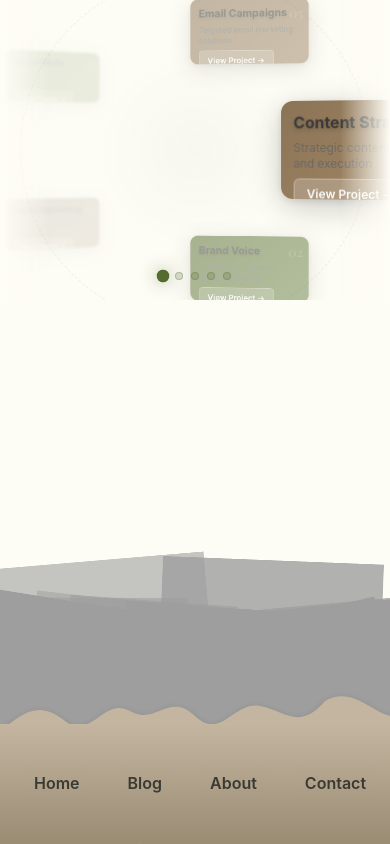
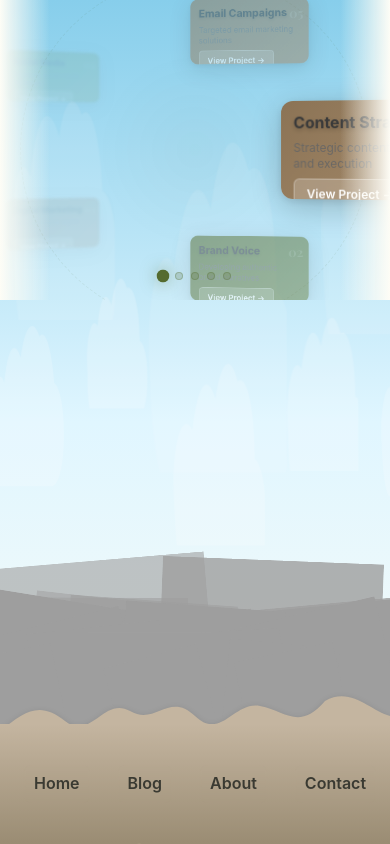
Before and after one commit to Fargarther/content-marketing-website, a React (Vite) app: page / in a window 390 px wide. Built offline with nearby package versions, Linux system fonts and the light colour scheme.

Commit message:
Cloud animation

```diff
--- a/src/components/Carousel.css
+++ b/src/components/Carousel.css
@@ -8,6 +8,7 @@
   justify-content: center;
   perspective: 1000px;
   perspective-origin: center center;
+  z-index: 10; /* Above clouds */
 }
 
 .carousel-wheel {
--- /dev/null
+++ b/src/components/CloudBand.css
@@ -0,0 +1,111 @@
+.clouds-wrapper {
+  position: fixed;
+  top: 0;
+  left: 0;
+  width: 100%;
+  height: 100%;
+  overflow: hidden;
+  pointer-events: none;
+  z-index: 1; /* Behind carousel but visible */
+  background: linear-gradient(to bottom, #87CEEB 0%, #E0F6FF 50%, #FDFCF5 100%);
+  --op-back: 0.4;
+  --op-front: 0.6;
+}
+
+.clouds-svg {
+  position: absolute;
+  width: 200%;
+  height: 100%;
+  top: 0;
+  left: 0;
+}
+
+/* Back layer (slower) */
+.clouds-wrapper > .clouds-svg:first-child .track {
+  animation: cloudscroll-back 240s linear infinite;
+}
+
+/* Front layer (faster) */
+.clouds-wrapper > .clouds-svg:last-child .track {
+  animation: cloudscroll-front 180s linear infinite;
+}
+
+/* Cloud scroll animations */
+@keyframes cloudscroll-back {
+  from {
+    transform: translateX(0);
+  }
+  to {
+    transform: translateX(-2000px);
+  }
+}
+
+@keyframes cloudscroll-front {
+  from {
+    transform: translateX(0);
+  }
+  to {
+    transform: translateX(-2000px);
+  }
+}
+
+/* Gentle bobbing animations */
+.bob-1 {
+  animation: bob1 8s ease-in-out infinite;
+}
+
+.bob-2 {
+  animation: bob2 10s ease-in-out infinite;
+}
+
+@keyframes bob1 {
+  0%, 100% {
+    transform: translateY(0);
+  }
+  50% {
+    transform: translateY(-5px);
+  }
+}
+
+@keyframes bob2 {
+  0%, 100% {
+    transform: translateY(0);
+  }
+  50% {
+    transform: translateY(-8px);
+  }
+}
+
+/* Animation delays for variety */
+.d1 {
+  animation-delay: 0s;
+}
+
+.d2 {
+  animation-delay: 2s;
+}
+
+.d3 {
+  animation-delay: 4s;
+}
+
+.d4 {
+  animation-delay: 6s;
+}
+
+/* Responsive adjustments */
+@media (max-width: 768px) {
+  .clouds-wrapper {
+    --op-back: 0.1;
+    --op-front: 0.2;
+  }
+}
+
+/* Reduced motion support */
+@media (prefers-reduced-motion: reduce) {
+  .track,
+  .bob-1,
+  .bob-2 {
+    animation: none !important;
+  }
+}
--- a/src/components/CloudBand.jsx
+++ b/src/components/CloudBand.jsx
@@ -1,138 +1,68 @@
-import React from "react";
+import React from 'react';
+import './CloudBand.css';
 
-const CloudBand = ({
-  height = 280,
-  speedFront = 60,
-  speedMid = 95,
-  speedBack = 140,
-  opacityFront = 0.95,
-  opacityMid = 0.7,
-  opacityBack = 0.5,
-  idPrefix = "cloudband",
-  className = ""
-}) => {
-  const blurS = `${idPrefix}-blur-s`;
-  const blurM = `${idPrefix}-blur-m`;
-  const fadeY = `${idPrefix}-fade-y`;
-  const maskId = `${idPrefix}-mask`;
-  const drop = `${idPrefix}-drop`;
-
+const CloudBand = () => {
   return (
-    <div
-      className={className}
-      style={{ position: "absolute", top: 0, left: 0, width: "100%", height: "100%", zIndex: -1 }}
-      aria-hidden
-    >
-      {/* Inline styles so it works out-of-the-box in Vite */}
-      <style>{`
-        .cb-wrap { pointer-events:none; position:absolute; inset:0; overflow:hidden; z-index:0;
-          background: linear-gradient(to bottom, #87CEEB 0%, #B0E0E6 60%, #E0F6FF 100%); }
-        .cb-svg { width:200%; height:100%; display:block; }
-        @keyframes cb-scroll { from { transform: translateX(0); } to { transform: translateX(-50%); } }
-        @keyframes cb-bob1 { 0%,100%{ transform: translateY(0);} 50%{ transform: translateY(-6px);} }
-        @keyframes cb-bob2 { 0%,100%{ transform: translateY(0);} 50%{ transform: translateY(-10px);} }
-        @keyframes cb-breathe { 0%,100%{ transform: scale(1);} 50%{ transform: scale(1.02);} }
-        .cb-track { animation: cb-scroll ${speedFront}s linear infinite; }
-        .cb-track.mid { animation-duration: ${speedMid}s; filter: url(#${blurS}); }
-        .cb-track.back { animation-duration: ${speedBack}s; filter: url(#${blurM}); }
-        .cb-bob1 { animation: cb-bob1 9s ease-in-out infinite alternate; }
-        .cb-bob2 { animation: cb-bob2 12s ease-in-out infinite alternate; }
-        .cb-breathe { animation: cb-breathe 16s ease-in-out infinite; transform-origin:center; }
-        .cb-d1 { animation-delay:-2s; } .cb-d2 { animation-delay:-4s; } .cb-d3 { animation-delay:-6s; } .cb-d4 { animation-delay:-8s; }
-        @media (prefers-reduced-motion: reduce){ .cb-track,.cb-bob1,.cb-bob2,.cb-breathe{ animation:none!important; } }
-        @media (prefers-color-scheme: dark){ .cb-wrap{ background: linear-gradient(to bottom, #16243e, #1f3355 55%, #2a4365); } }
-      `}</style>
-
-      <div className="cb-wrap">
-        {/* Shared defs (filters, symbols, mask, drop shadow) */}
-        <svg width={0} height={0} aria-hidden focusable="false">
+    <div className="clouds-wrapper">
+      {/* BACK LAYER (soft + slow) */}
+      <svg className="clouds-svg" viewBox="0 0 2000 400" preserveAspectRatio="none" aria-hidden>
         <defs>
-            <filter id={blurS}><feGaussianBlur stdDeviation="0.6"/></filter>
-            <filter id={blurM}><feGaussianBlur stdDeviation="1.2"/></filter>
-            {/* Soft vertical fade for top/bottom edges */}
-            <linearGradient id={fadeY} x1="0" y1="0" x2="0" y2="1">
-              <stop offset="0%" stopColor="#000" stopOpacity="0"/>
-              <stop offset="20%" stopColor="#000" stopOpacity="1"/>
-              <stop offset="80%" stopColor="#000" stopOpacity="1"/>
-              <stop offset="100%" stopColor="#000" stopOpacity="0"/>
-            </linearGradient>
-            <mask id={maskId}><rect width="100%" height="100%" fill={`url(#${fadeY})`} /></mask>
-            {/* Subtle drop shadow to ensure clouds pop on bright skies */}
-            <filter id={drop} x="-50%" y="-50%" width="200%" height="200%">
-              <feDropShadow dx="0" dy="1" stdDeviation="0.8" floodOpacity="0.18" />
-            </filter>
-            {/* Cloud shapes */}
-            <symbol id={`${idPrefix}-a`} viewBox="0 0 220 90">
-              <path d="M25 70c-6-22 15-38 38-30 8-17 31-26 52-12 10-15 33-21 51-7 22-3 40 12 40 32 14 1 26 10 26 25 0 16-14 27-34 27H55C41 105 31 92 25 70Z"/>
+          <symbol id="cloud-a" viewBox="0 0 220 90">
+            <path d="M15 65c-8-20 12-40 35-28 10-22 35-30 58-15 8-12 28-18 45-8 18-5 38 8 42 28 16 2 30 12 30 28 0 18-16 30-38 30H45C28 100 20 85 15 65Z"/>
           </symbol>
-            <symbol id={`${idPrefix}-b`} viewBox="0 0 180 70">
-              <path d="M18 55c-5-16 11-30 28-24 5-12 22-19 38-9 8-13 28-19 43-6 20-3 35 9 35 24 12 1 22 8 22 19 0 12-11 21-28 21H38C26 80 19 70 18 55Z"/>
-            </symbol>
-            <symbol id={`${idPrefix}-c`} viewBox="0 0 260 110">
-              <path d="M30 85c-7-26 17-45 46-36 9-20 36-31 62-14 12-19 40-28 62-10 27-4 48 13 48 37 16 1 30 11 30 29 0 18-16 31-39 31H58C42 122 32 106 30 85Z"/>
-            </symbol>
-            <symbol id={`${idPrefix}-d`} viewBox="0 0 200 80">
-              <path d="M22 60c-5-20 12-35 32-28 6-14 25-22 43-10 9-15 30-21 46-7 21-3 37 10 37 29 13 1 24 9 24 22 0 14-12 24-30 24H44C31 90 23 79 22 60Z"/>
-            </symbol>
-            <symbol id={`${idPrefix}-e`} viewBox="0 0 210 90">
-              <path d="M24 68c-6-21 13-37 36-29 7-16 28-25 48-12 9-15 31-22 49-7 23-3 40 11 40 31 14 1 26 9 26 24 0 15-13 26-32 26H48C34 101 26 89 24 68Z"/>
-            </symbol>
-            <symbol id={`${idPrefix}-f`} viewBox="0 0 240 100">
-              <path d="M35 74c-6-22 13-42 39-33 8-18 30-28 53-13 11-18 36-26 56-9 25-4 44 12 44 34 15 1 28 10 28 26 0 17-14 29-35 29H58C43 108 35 95 35 74Z"/>
+          <symbol id="cloud-b" viewBox="0 0 260 110">
+            <path d="M30 80c-10-25 18-45 42-35 12-20 38-32 62-18 15-22 42-28 65-12 28-6 48 15 48 38 18 3 32 14 32 30 0 20-16 32-40 32H65C45 115 32 100 30 80Z"/>
           </symbol>
         </defs>
-        </svg>
 
-        {/* BACK LAYER */}
-        <svg className="cb-svg" viewBox="0 0 2000 400" preserveAspectRatio="none" mask={`url(#${maskId})`}>
-          <g className="cb-track back" fill="#ffffff" fillOpacity={opacityBack}>
-            <g className="cb-bob1 cb-d1"><use href={`#${idPrefix}-c`} x={40} y={40} width={340} height={144} /></g>
-            <g className="cb-bob2 cb-d2"><use href={`#${idPrefix}-f`} x={420} y={55} width={380} height={158} /></g>
-            <g className="cb-bob1 cb-d3"><use href={`#${idPrefix}-e`} x={860} y={30} width={320} height={140} /></g>
-            <g className="cb-bob2 cb-d4"><use href={`#${idPrefix}-c`} x={1220} y={50} width={360} height={152} /></g>
-            <g className="cb-bob1 cb-d2"><use href={`#${idPrefix}-f`} x={1620} y={35} width={400} height={168} /></g>
-            {/* Track B */}
-            <g className="cb-bob2 cb-d3"><use href={`#${idPrefix}-c`} x={2040} y={40} width={340} height={144} /></g>
-            <g className="cb-bob1 cb-d4"><use href={`#${idPrefix}-f`} x={2420} y={55} width={380} height={158} /></g>
-            <g className="cb-bob2 cb-d1"><use href={`#${idPrefix}-e`} x={2860} y={30} width={320} height={140} /></g>
+        <g className="track back" fill="#fff" fillOpacity="var(--op-back)">
+          {/* Track A */}
+          <g className="bob-1 d1"><use href="#cloud-a" x="60"  y="40"  width="280" height="115"/></g>
+          <g className="bob-2 d2"><use href="#cloud-b" x="380" y="65"  width="400" height="165"/></g>
+          <g className="bob-1 d3"><use href="#cloud-a" x="850" y="30"  width="320" height="130"/></g>
+          <g className="bob-2 d4"><use href="#cloud-b" x="1200" y="55" width="380" height="155"/></g>
+          <g className="bob-1 d2"><use href="#cloud-a" x="1620" y="35" width="300" height="125"/></g>
+          {/* Track B (offset by 2000) */}
+          <g className="bob-2 d3"><use href="#cloud-b" x="2060" y="45"  width="390" height="160"/></g>
+          <g className="bob-1 d4"><use href="#cloud-a" x="2480" y="60"  width="310" height="125"/></g>
+          <g className="bob-2 d1"><use href="#cloud-b" x="2820" y="30"  width="370" height="150"/></g>
         </g>
       </svg>
 
-        {/* MID LAYER */}
-        <svg className="cb-svg" viewBox="0 0 2000 400" preserveAspectRatio="none" mask={`url(#${maskId})`}>
-          <g className="cb-track mid" fill="#ffffff" fillOpacity={opacityMid}>
-            <g className="cb-bob2 cb-d1 cb-breathe"><use href={`#${idPrefix}-a`} x={0} y={95} width={260} height={110} /></g>
-            <g className="cb-bob1 cb-d2 cb-breathe"><use href={`#${idPrefix}-d`} x={270} y={120} width={220} height={94} /></g>
-            <g className="cb-bob2 cb-d3 cb-breathe"><use href={`#${idPrefix}-b`} x={520} y={105} width={230} height={92} /></g>
-            <g className="cb-bob1 cb-d4 cb-breathe"><use href={`#${idPrefix}-e`} x={780} y={115} width={260} height={110} /></g>
-            <g className="cb-bob2 cb-d1 cb-breathe"><use href={`#${idPrefix}-a`} x={1060} y={100} width={260} height={110} /></g>
-            <g className="cb-bob1 cb-d2 cb-breathe"><use href={`#${idPrefix}-d`} x={1340} y={125} width={220} height={94} /></g>
-            <g className="cb-bob2 cb-d3 cb-breathe"><use href={`#${idPrefix}-b`} x={1600} y={110} width={230} height={92} /></g>
+      {/* FRONT LAYER (crisper + faster) */}
+      <svg className="clouds-svg" viewBox="0 0 2000 400" preserveAspectRatio="none" aria-hidden>
+        <defs>
+          <symbol id="cloud-c" viewBox="0 0 200 85">
+            <path d="M20 60c-7-18 14-35 32-25 7-15 25-22 42-12 10-14 30-20 48-10 15-4 32 6 38 22 14 2 25 11 25 24 0 15-13 25-32 25H42C30 84 22 72 20 60Z"/>
+          </symbol>
+          <symbol id="cloud-d" viewBox="0 0 240 95">
+            <path d="M22 75c-8-24 20-42 45-32 10-18 34-28 56-14 12-16 35-22 54-8 24-4 42 14 42 35 15 2 28 12 28 27 0 18-15 29-36 29H50C35 112 28 98 22 75Z"/>
+          </symbol>
+          <symbol id="cloud-e" viewBox="0 0 190 75">
+            <path d="M25 58c-6-15 10-28 26-22 6-13 20-18 35-10 9-12 26-17 40-8 18-2 33 10 33 25 10 1 20 7 20 17 0 11-10 19-25 19H40C29 79 24 68 25 58Z"/>
+          </symbol>
+          <symbol id="cloud-f" viewBox="0 0 210 88">
+            <path d="M28 68c-5-20 16-36 36-28 9-16 30-24 50-11 11-14 32-19 50-6 20-3 38 11 38 30 13 1 24 9 24 23 0 15-13 25-32 25H52C39 101 32 88 28 68Z"/>
+          </symbol>
+        </defs>
+
+        <g className="track" fill="#fff" fillOpacity="var(--op-front)">
+          {/* Track A */}
+          <g className="bob-1 d1"><use href="#cloud-c" x="10"   y="150" width="220" height="85"/></g>
+          <g className="bob-2 d2"><use href="#cloud-e" x="260"  y="125" width="190" height="75"/></g>
+          <g className="bob-1 d3"><use href="#cloud-d" x="480"  y="160" width="260" height="100"/></g>
+          <g className="bob-2 d4"><use href="#cloud-f" x="770"  y="135" width="210" height="88"/></g>
+          <g className="bob-1 d1"><use href="#cloud-c" x="1020" y="155" width="200" height="85"/></g>
+          <g className="bob-2 d2"><use href="#cloud-d" x="1280" y="130" width="240" height="95"/></g>
+          <g className="bob-1 d3"><use href="#cloud-e" x="1560" y="160" width="180" height="72"/></g>
+          <g className="bob-2 d4"><use href="#cloud-f" x="1780" y="140" width="220" height="90"/></g>
           {/* Track B */}
-            <g className="cb-bob1 cb-d4 cb-breathe"><use href={`#${idPrefix}-e`} x={2000} y={115} width={260} height={110} /></g>
-            <g className="cb-bob2 cb-d1 cb-breathe"><use href={`#${idPrefix}-a`} x={2280} y={100} width={260} height={110} /></g>
-            <g className="cb-bob1 cb-d2 cb-breathe"><use href={`#${idPrefix}-d`} x={2560} y={125} width={220} height={94} /></g>
+          <g className="bob-1 d1"><use href="#cloud-d" x="2030" y="135" width="250" height="98"/></g>
+          <g className="bob-2 d2"><use href="#cloud-c" x="2320" y="155" width="210" height="85"/></g>
+          <g className="bob-1 d3"><use href="#cloud-e" x="2560" y="145" width="195" height="78"/></g>
+          <g className="bob-2 d4"><use href="#cloud-f" x="2790" y="130" width="230" height="92"/></g>
         </g>
       </svg>
-
-        {/* FRONT LAYER */}
-        <svg className="cb-svg" viewBox="0 0 2000 400" preserveAspectRatio="none" mask={`url(#${maskId})`}>
-          <g className="cb-track" fill="#ffffff" fillOpacity={opacityFront} filter={`url(#${drop})`}>
-            <g className="cb-bob1 cb-d1 cb-breathe"><use href={`#${idPrefix}-b`} x={20} y={160} width={180} height={70} /></g>
-            <g className="cb-bob2 cb-d2 cb-breathe"><use href={`#${idPrefix}-a`} x={220} y={140} width={200} height={80} /></g>
-            <g className="cb-bob1 cb-d3 cb-breathe"><use href={`#${idPrefix}-d`} x={440} y={155} width={210} height={82} /></g>
-            <g className="cb-bob2 cb-d4 cb-breathe"><use href={`#${idPrefix}-b`} x={680} y={165} width={180} height={70} /></g>
-            <g className="cb-bob1 cb-d1 cb-breathe"><use href={`#${idPrefix}-a`} x={900} y={150} width={200} height={80} /></g>
-            <g className="cb-bob2 cb-d2 cb-breathe"><use href={`#${idPrefix}-d`} x={1120} y={160} width={210} height={82} /></g>
-            <g className="cb-bob1 cb-d3 cb-breathe"><use href={`#${idPrefix}-b`} x={1360} y={170} width={180} height={70} /></g>
-            <g className="cb-bob2 cb-d4 cb-breathe"><use href={`#${idPrefix}-a`} x={1560} y={145} width={200} height={80} /></g>
-            {/* Track B */}
-            <g className="cb-bob1 cb-d2 cb-breathe"><use href={`#${idPrefix}-d`} x={2000} y={160} width={210} height={82} /></g>
-            <g className="cb-bob2 cb-d3 cb-breathe"><use href={`#${idPrefix}-b`} x={2240} y={170} width={180} height={70} /></g>
-            <g className="cb-bob1 cb-d4 cb-breathe"><use href={`#${idPrefix}-a`} x={2440} y={145} width={200} height={80} /></g>
-          </g>
-        </svg>
-      </div>
     </div>
   );
 };
--- a/src/components/PrairieGrass.css
+++ b/src/components/PrairieGrass.css
@@ -12,5 +12,5 @@
   width: 100%;
   height: 100%;
   pointer-events: auto;
-  cursor: crosshair;
+  cursor: default;
 }
```
Lines whose indentation alone changed are shown as unchanged.
